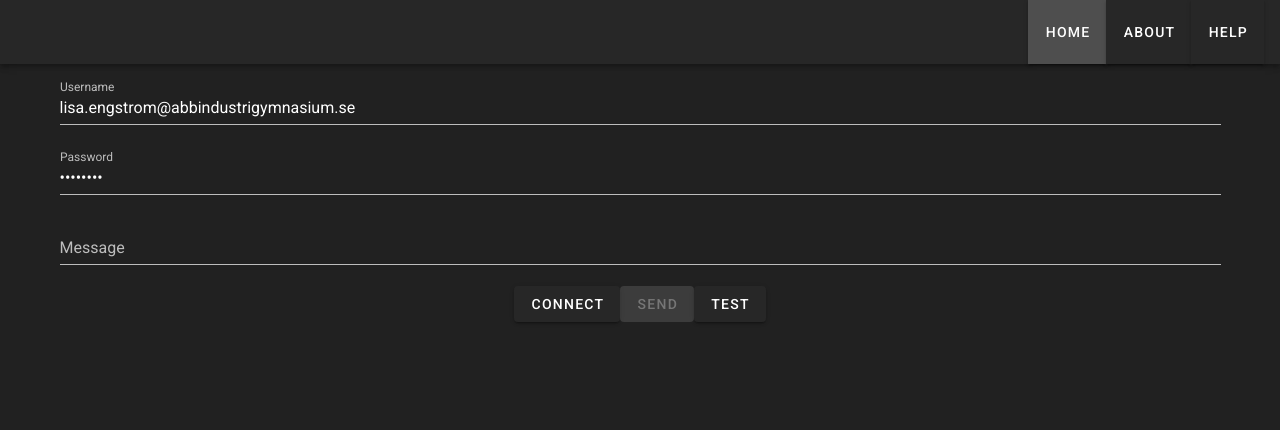
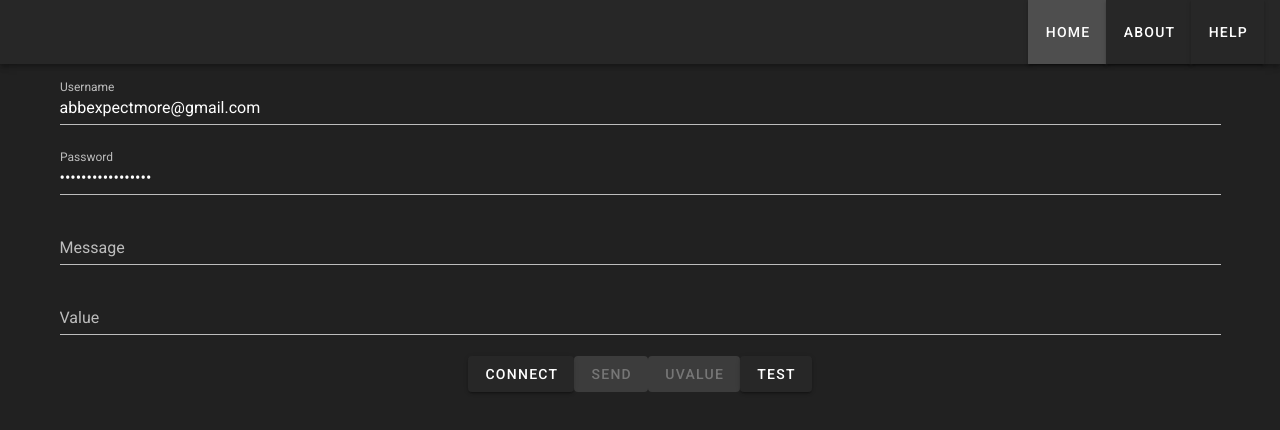
Before and after one commit to AbbExpectMore/AbbExpectMore, a Vue app in the folder abbexpectmore/: page / in a window 1280 px wide. Shown: the top 430 px of the page. Built offline with nearby package versions, Linux system fonts and the light colour scheme.

Commit message:
Update ControlLights.vue

```diff
--- a/abbexpectmore/src/components/ControlLights.vue
+++ b/abbexpectmore/src/components/ControlLights.vue
@@ -6,8 +6,10 @@
           <v-text-field dark v-model="user" label="Username" required></v-text-field>
           <v-text-field dark v-model="pass" label="Password" type="password" required></v-text-field>
           <v-text-field dark v-model="message" label="Message" required></v-text-field>
+          <v-text-field dark v-model="value" label="Value" required></v-text-field>
           <v-btn dark :disabled="Boolean(connected)" @click="connect()">Connect</v-btn>
           <v-btn dark :disabled="!Boolean(connected)" @click="send()">Send</v-btn>
+          <v-btn dark :disabled="!Boolean(connected)" @click="uValue()">uValue</v-btn>
           <v-btn dark @click="test()">Test</v-btn>
           <v-alert :type="Alert_type" v-if="Alert">{{ Alert_text }}</v-alert>
         </v-form>
@@ -27,12 +29,13 @@ export default {
     counter: 0,
     connected: false,
     client: undefined,
-    user: "lisa.engstrom@abbindustrigymnasium.se",
-    pass: "Hugoma02",
+    user: "abbexpectmore@gmail.com",
+    pass: "ABBExpectMore2020",
     message: "",
     Alert: false,
     Alert_type: "warning",
-    Alert_text: "Could not connect to broker :(("
+    Alert_text: "Could not connect to broker :((",
+    value: undefined,
   }),
   methods: {
     connect() {
@@ -71,9 +74,16 @@ export default {
     },
     send() {
       this.client.publish(
-        "lisa.engstrom@abbindustrigymnasium.se/mess",
+        "abbexpectmore@gmail.com/light",
         this.message
       );
+    },
+    uValue(){
+      this.client.publish(
+        "abbexpectmore@gmail.com/ctrl",
+        this.value
+      )
+      console.log(this.value)
     },
     test(){
       console.log(this.Alert)
```
